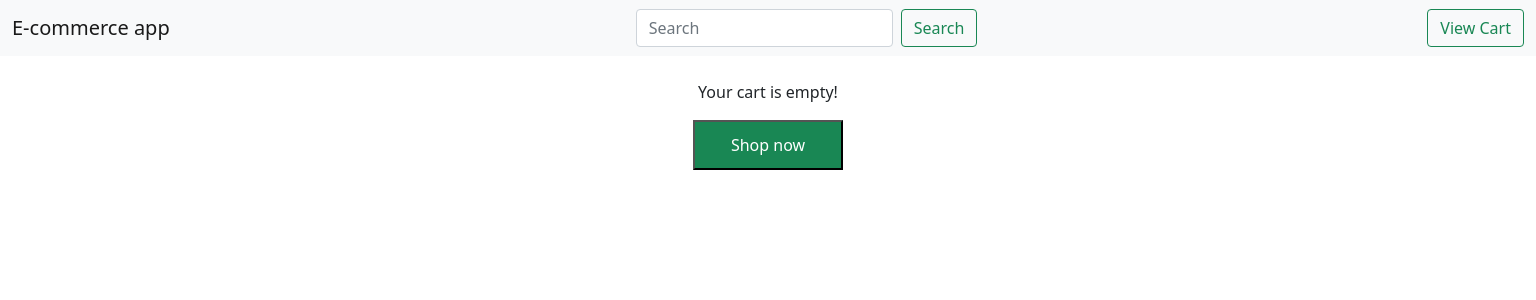
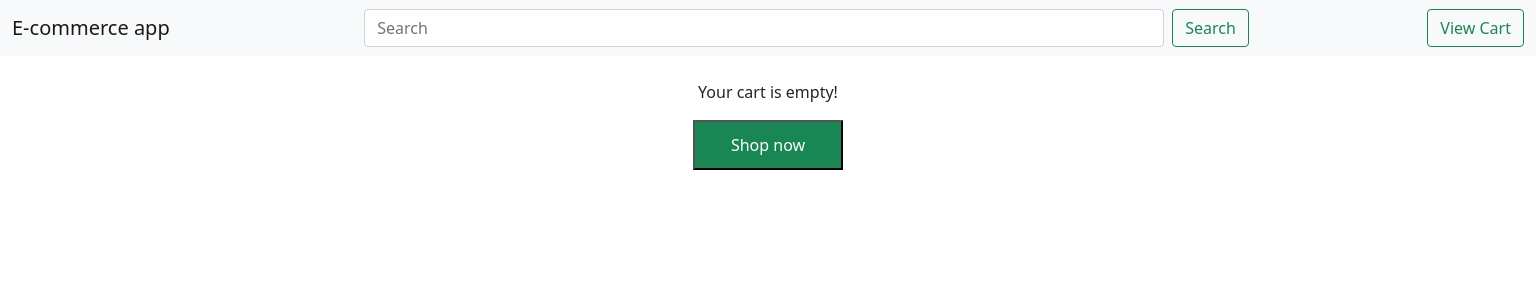
Before and after one commit to ericjj94/e-commerce-app, a React (Create React App) app: page /cart in a window 1536 px wide. Shown: the top 300 px of the page. Built offline with nearby package versions, Linux system fonts and the light colour scheme.

Commit message:
input field width adjusted

```diff
--- a/src/components/Header/Header.tsx
+++ b/src/components/Header/Header.tsx
@@ -16,7 +16,7 @@ const Header = () => {
           E-commerce app
         </a>
         <form className="d-flex">
-          <input className="form-control me-2" type="search" placeholder="Search" aria-label="Search" />
+          <input className="form-control me-2 search-input" type="search" placeholder="Search" aria-label="Search" />
           <button className="btn btn-outline-success" type="submit">
             Search
           </button>
--- a/src/index.css
+++ b/src/index.css
@@ -14,3 +14,8 @@ code {
   font-size: 50px;
   color: #ffcd3c;
 }
+@media (min-width: 1291px) {
+  .search-input {
+    width: 800px !important;
+  }
+}
```
